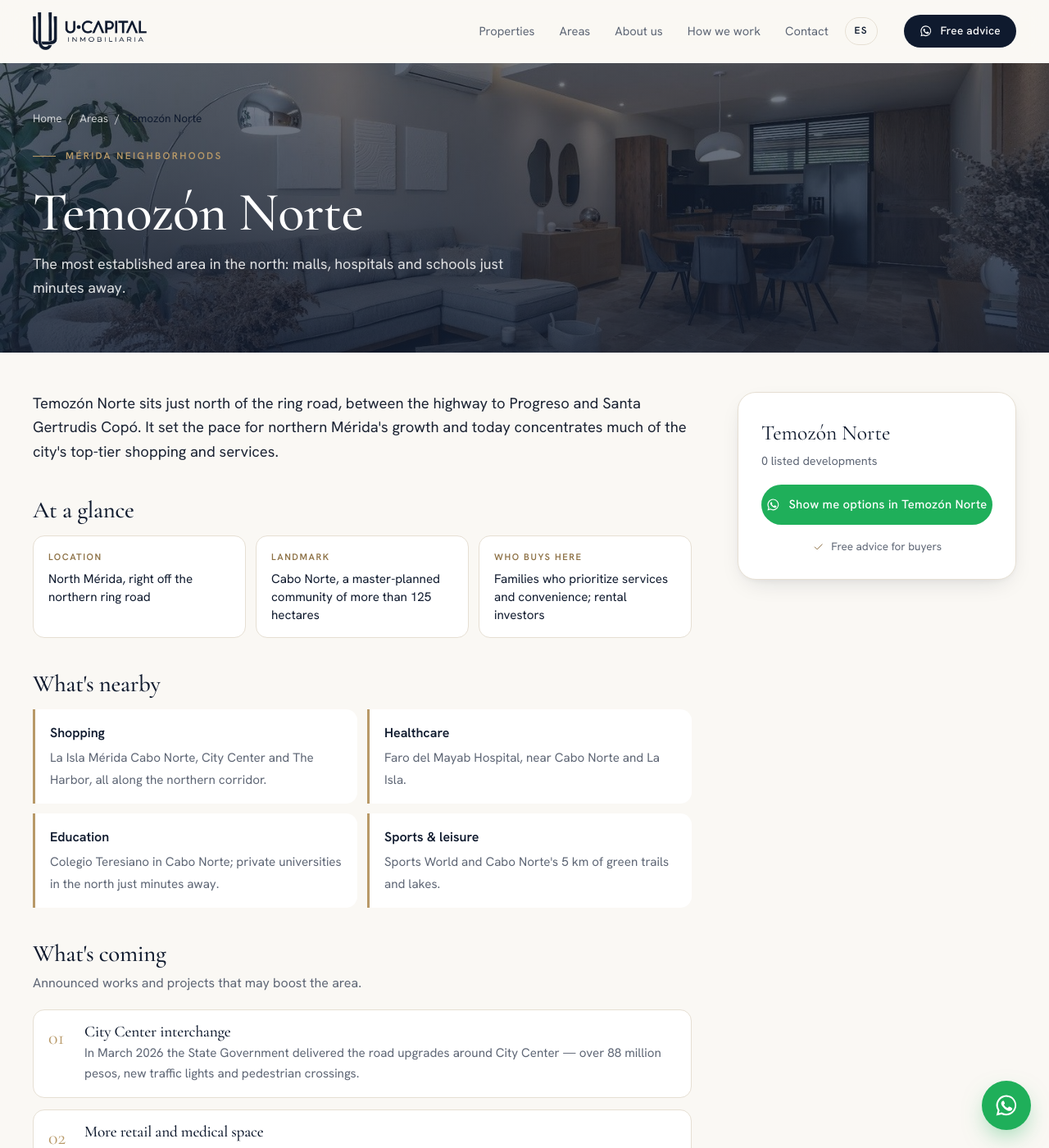
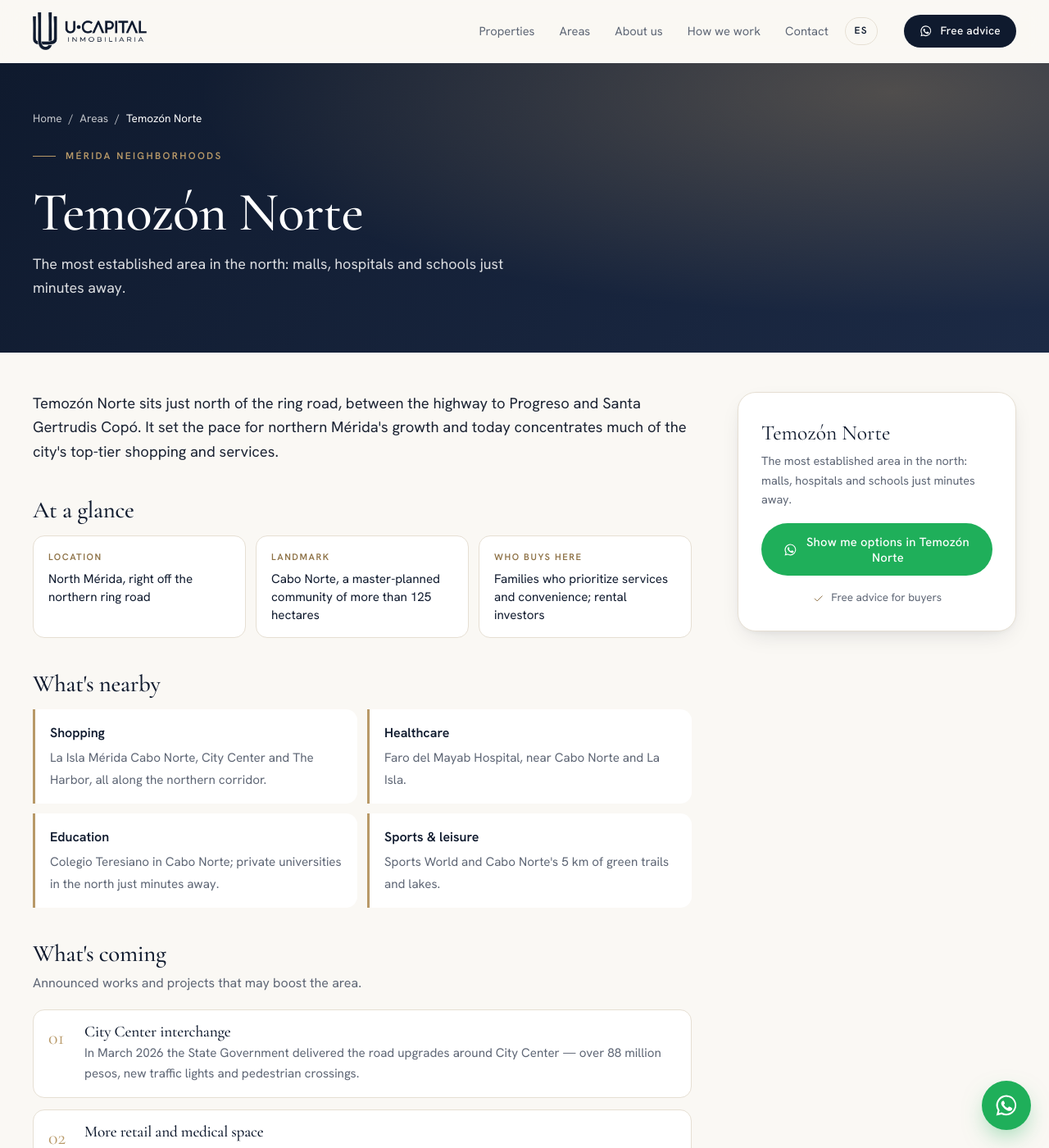
Before and after one commit to nandofrc80/ucapital.mx, a Jekyll site: the page built from en/zonas/temozon-norte.html, in a window 1280 px wide and 1400 px high. Shown: the whole window at 82% size. Built offline with Jekyll 4.4.1, drawn with Linux system fonts in a browser that asks for light colours.

Commit message:
Zonas: ajustes de diseño y sin fotos genéricas
Co-Authored-By: Claude Opus 5.5 <noreply@anthropic.com>
Claude-Session: https://claude.ai/code/session_015ykr8YQXJFJ75zMsC2hNVh

```diff
--- a/_data/zonas.yml
+++ b/_data/zonas.yml
@@ -64,7 +64,7 @@
 - slug: temozon-norte
   orden: 2
   coincide: [Temozón Norte, Temozón]
-  portada: /assets/img/insp-03.jpg
+  portada: ""
   es:
     nombre: "Temozón Norte"
     lema: "La zona más consolidada del norte: plazas, hospitales y colegios a unos minutos."
@@ -113,7 +113,7 @@
 - slug: zona-country
   orden: 3
   coincide: [Zona Country, Country, Chablekal, Komchén, Xcanatún]
-  portada: /assets/img/insp-01.jpg
+  portada: ""
   es:
     nombre: "Zona Country"
     lema: "Golf, naturaleza y privadas de alto nivel sobre la carretera a Progreso."
@@ -156,7 +156,7 @@
 - slug: dzitya
   orden: 4
   coincide: [Dzityá, Dzitya, Real Montejo]
-  portada: /assets/img/insp-06.jpg
+  portada: ""
   es:
     nombre: "Dzityá y Real Montejo"
     lema: "Tradición artesanal y vivienda nueva en el norponiente, a minutos del Periférico."
--- a/_layouts/zona.html
+++ b/_layouts/zona.html
@@ -10,7 +10,7 @@ body_class: pagina-zona
 {%- for o in publicadas -%}{%- if zd.coincide contains o.zona -%}{%- assign en_zona = en_zona | push: o -%}{%- endif -%}{%- endfor -%}
 {%- assign z_wa = T.z_wa | replace: "__zona__", Z.nombre -%}
 
-<section class="zona-hero" style="--zona-img: url('{{ zd.portada | relative_url }}')">
+<section class="zona-hero{% if zd.portada == "" %} zona-hero--sin{% endif %}"{% if zd.portada != "" %} style="--zona-img: url('{{ zd.portada | relative_url }}')"{% endif %}>
   <div class="shell">
     <nav class="migas migas--claro" aria-label="Ruta"><a href="{{ B | append: '/' | relative_url }}">{{ T.inicio }}</a><span>/</span><a href="{{ B | append: '/zonas/' | relative_url }}">{{ T.nav_zonas }}</a><span>/</span><span aria-current="page">{{ Z.nombre }}</span></nav>
     <p class="eyebrow eyebrow--light">{{ T.z_eyebrow }}</p>
@@ -49,7 +49,7 @@ body_class: pagina-zona
     <aside class="zona__side">
       <div class="side-card">
         <p class="side-card__titulo">{{ Z.nombre }}</p>
-        <p class="side-card__n">{{ en_zona.size }} {% if en_zona.size == 1 %}{{ T.z_n_des1 }}{% else %}{{ T.z_n_des }}{% endif %}</p>
+        {%- if en_zona.size > 0 %}<p class="side-card__n"><a href="#desarrollos">{{ en_zona.size }} {% if en_zona.size == 1 %}{{ T.z_n_des1 }}{% else %}{{ T.z_n_des }}{% endif %}</a></p>{% else %}<p class="side-card__n">{{ Z.lema }}</p>{% endif %}
         <a class="btn btn--wa btn--block" href="https://wa.me/{{ site.whatsapp }}?text={{ z_wa | url_encode | replace: '+', '%20' }}" target="_blank" rel="noopener">{% include icono.html n="whatsapp" %}{{ T.z_cta | replace: "__zona__", Z.nombre }}</a>
         <p class="side-card__nota">{% include icono.html n="check" %}{{ T.asesoria_gratis_comprador }}</p>
       </div>
--- a/assets/css/site.css
+++ b/assets/css/site.css
@@ -572,6 +572,11 @@ p { margin: 0 0 1em; }
 .zona-hero__lema { max-width: 640px; font-size: 1.12rem; color: rgba(255,255,255,.85); margin: 0; }
 .migas--claro, .migas--claro a, .migas--claro span { color: rgba(255,255,255,.75); }
 .migas--claro a:hover { color: #fff; }
+.migas--claro span[aria-current] { color: #fff; }
+.zona-hero--sin { background: radial-gradient(120% 140% at 85% 10%, rgba(184,153,104,.35), transparent 55%), linear-gradient(135deg, var(--navy) 0%, var(--navy-2) 100%); }
+.zona__side .btn, .vacio--zona .btn { white-space: normal; text-align: center; line-height: 1.3; height: auto; min-height: 48px; padding-top: 12px; padding-bottom: 12px; }
+.zona-card__media--sin { display: grid; place-items: center; background: radial-gradient(120% 140% at 85% 10%, rgba(184,153,104,.35), transparent 55%), linear-gradient(135deg, var(--navy) 0%, var(--navy-2) 100%); }
+.zona-card__media--sin img { width: 54px; height: auto; object-fit: contain; opacity: .9; }
 .zona { display: grid; grid-template-columns: minmax(0, 1fr) 340px; gap: 56px; align-items: start; }
 .zona__resumen { font-size: 1.15rem; color: var(--ink); line-height: 1.6; margin: 0 0 36px; }
 .zona__h { font-size: 1.8rem; margin: 40px 0 16px; }
--- a/en/zonas/index.html
+++ b/en/zonas/index.html
@@ -22,7 +22,7 @@ body_class: pagina-zonas
     {%- for z in zs %}
     {%- assign n = 0 -%}{%- for o in publicadas -%}{%- if z.coincide contains o.zona %}{% assign n = n | plus: 1 %}{% endif -%}{%- endfor -%}
     <a class="zona-card" href="{{ B | append: '/zonas/' | append: z.slug | append: '/' | relative_url }}">
-      <div class="zona-card__media"><img src="{{ z.portada | relative_url }}" alt="{{ z[L].nombre }}" loading="lazy"></div>
+      {%- if z.portada != "" %}<div class="zona-card__media"><img src="{{ z.portada | relative_url }}" alt="{{ z[L].nombre }}" loading="lazy"></div>{% else %}<div class="zona-card__media zona-card__media--sin"><img src="{{ '/assets/img/simbolo-blanco.png' | relative_url }}" alt="" loading="lazy"></div>{% endif %}
       <div class="zona-card__body">
         <h2>{{ z[L].nombre }}</h2>
         <p>{{ z[L].lema }}</p>
--- a/zonas/index.html
+++ b/zonas/index.html
@@ -22,7 +22,7 @@ body_class: pagina-zonas
     {%- for z in zs %}
     {%- assign n = 0 -%}{%- for o in publicadas -%}{%- if z.coincide contains o.zona %}{% assign n = n | plus: 1 %}{% endif -%}{%- endfor -%}
     <a class="zona-card" href="{{ B | append: '/zonas/' | append: z.slug | append: '/' | relative_url }}">
-      <div class="zona-card__media"><img src="{{ z.portada | relative_url }}" alt="{{ z[L].nombre }}" loading="lazy"></div>
+      {%- if z.portada != "" %}<div class="zona-card__media"><img src="{{ z.portada | relative_url }}" alt="{{ z[L].nombre }}" loading="lazy"></div>{% else %}<div class="zona-card__media zona-card__media--sin"><img src="{{ '/assets/img/simbolo-blanco.png' | relative_url }}" alt="" loading="lazy"></div>{% endif %}
       <div class="zona-card__body">
         <h2>{{ z[L].nombre }}</h2>
         <p>{{ z[L].lema }}</p>
```
